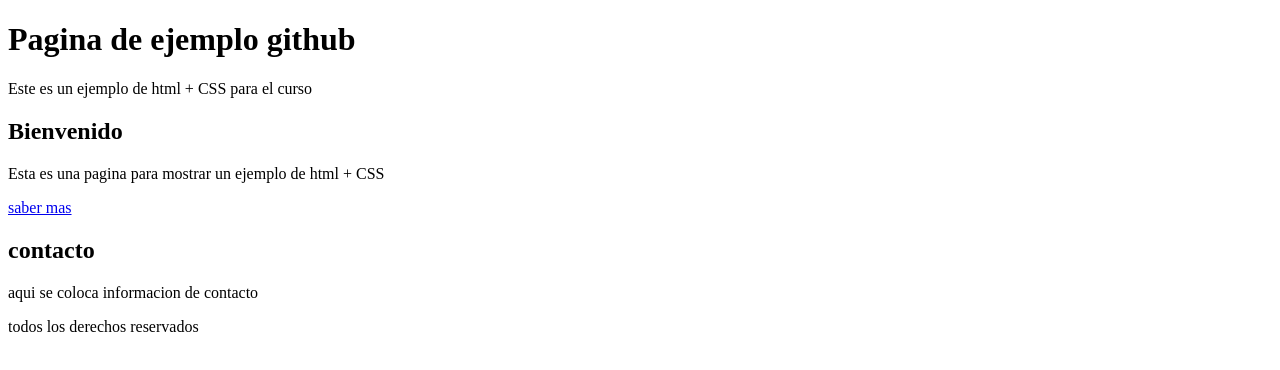
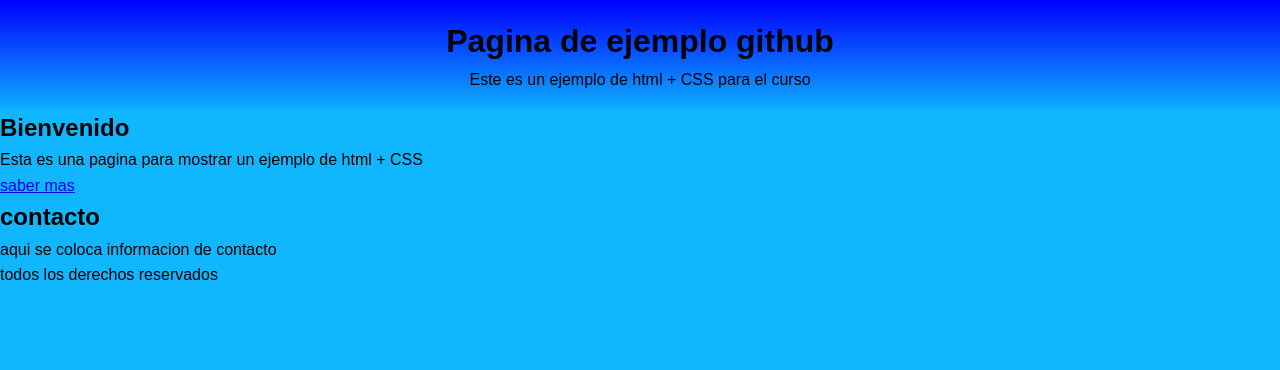
Before and after one commit to david152619/html_david1519, a plain HTML site: page index.html in a window 1280 px wide. Drawn offline with Linux system fonts and the light colour scheme.

Commit message:
se termina parcialmente el css

```diff
--- a/styles.css
+++ b/styles.css
@@ -0,0 +1,23 @@
+/* reiniciar el navegador para evitar diferencias de estilos*/
+*{
+    box-sizing:border-box;
+    margin: 0;
+    padding: 0;
+}
+
+/* estilos generales del cuerpo de la pagina*/
+body{
+font-family: Arial, Helvetica, sans-serif;
+line-height:1.6;
+background:rgba(0, 179, 255, 0.936);
+color:rgb(0, 0, 0);
+}
+
+/* estilo para el encabezado para el degradado*/
+.site-header{
+    background: linear-gradient(blue,rgba(0, 0, 255, 0.056));
+    color: #000000f7;
+    padding:1rem;
+    text-align: center;
+
+}
```
Also changed, not shown: index.html (+1 -2 lines).
